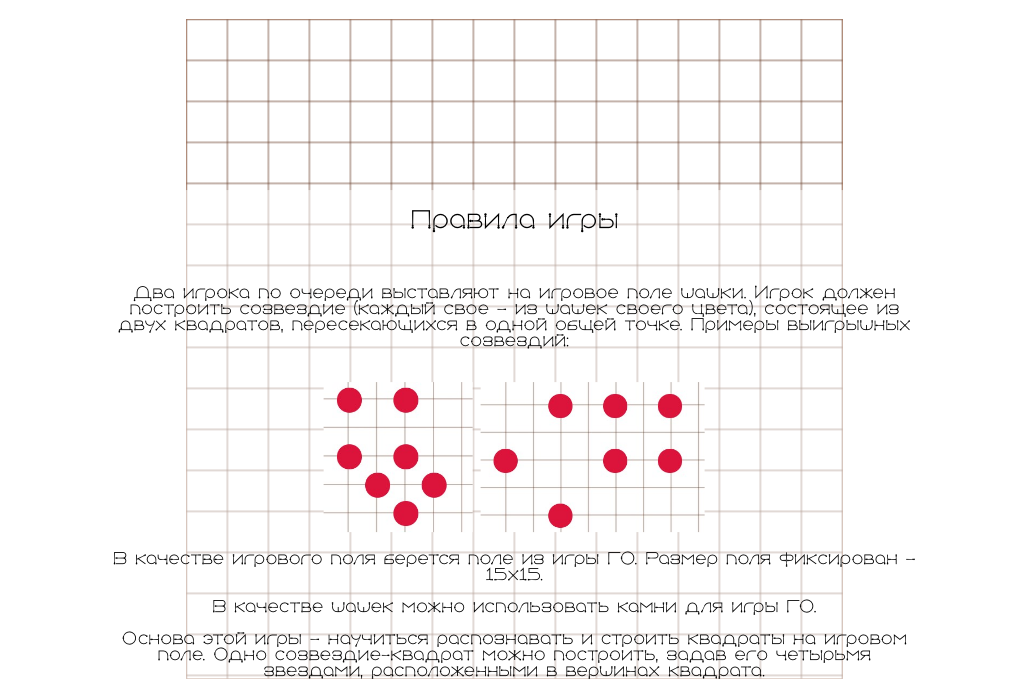
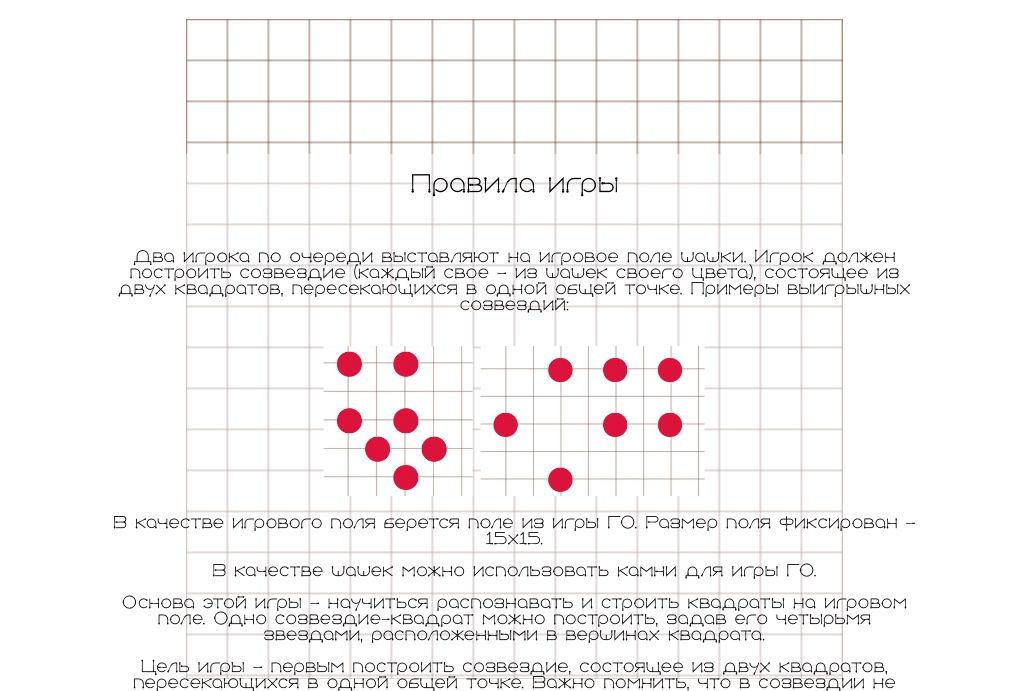
Before and after one commit to upit3r/upit3r.github.io, a website: page index.html in a window 1280 px wide. Both pictures are taken after a click on the button "Правила игры". Shown: the part 58-749 px from the top of the page, without its empty margins (126-1154 px from the left). Drawn offline with nearby package versions, Linux system fonts and the light colour scheme.

Commit message:
Update style.css

```diff
--- a/style.css
+++ b/style.css
@@ -158,7 +158,7 @@ h1{
 
 .rules-div{
     position: absolute; /* or absolute */
-    margin-top: 200px;
+    top: 125%;
     left: 50%;
     width:125%;
     background: rgba(255, 255, 255, 0.5);
```
